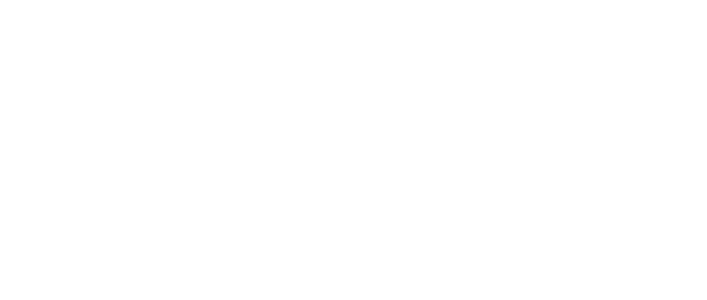
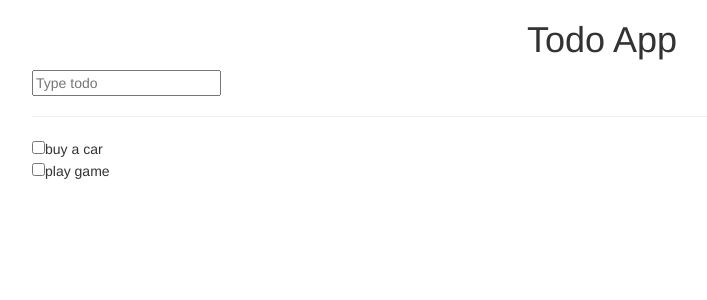
Before and after one commit to zzee22su/basic_vue_TODO, a Vue app: page / in a window 1280 px wide. Shown: the top 300 px of the page, without its empty margins (38-745 px from the left). Built offline with nearby package versions, Linux system fonts and the light colour scheme.

Commit message:
IMP : Todo 리스트 적기

```diff
--- a/src/App.vue
+++ b/src/App.vue
@@ -1,12 +1,36 @@
 <template>
-  <div id="app">
-
+  <div id="app" class="container">
+    <h1 class="text-center">Todo App</h1>
+    <input v-model="todoText" type="text" placeholder="Type todo" @keyup.enter="addTodo">
+    <hr>
+    <Todo v-for="todo in todos" :key="todo.id" :todo="todo"></Todo>
   </div>
 </template>
 
 <script>
-
+import Todo from '@/components/Todo.vue'
 export default {
-
+  components: {
+    Todo
+  },
+  data() {
+    return {
+      todoText: '',
+      todos : [
+        { id: 1, text: 'buy a car', checked: false},
+        { id: 2, text: 'play game', checked: false},
+      ]
+    }
+  },
+  methods: {
+    addTodo(e) {
+      this.todos.push({
+        id: Math.random(),
+        text: e.target.value,
+        checked: false
+      });
+      this.todoText = '';
+    }
+  }
 }
 </script>
--- /dev/null
+++ b/src/components/Todo.vue
@@ -0,0 +1,22 @@
+<template>
+    <div>
+      <input type="checkbox" :checked="todo.checked">
+      <span>{{ todo.text }}</span>
+    </div>
+</template>
+
+<script>
+export default {
+    props: {
+        todo: {
+            type: Object,
+            required: true
+        }
+    }
+
+}
+</script>
+
+<style scoped>
+
+</style>
```
